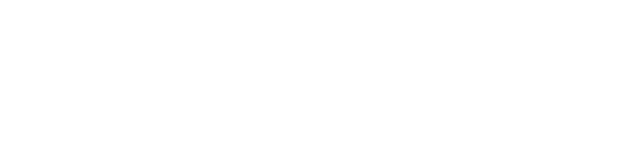
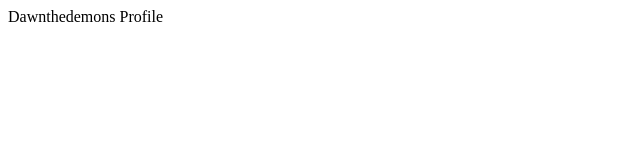
Before and after one commit to Dawnthedemon/dawnthedemon, a website: page index.html in a window 1280 px wide. Shown: the whole page, without its empty margins (0-640 px from the left). Drawn offline with Linux system fonts and the light colour scheme.

Commit message:
Update index.html

```diff
--- a/index.html
+++ b/index.html
@@ -1,3 +1,3 @@
 <title>Dawnthedemons Profile</title>
 <link rel="icon" href="./142942001.jpeg">
-<title>Dawnthedemons Profile</title>
+<header>Dawnthedemons Profile</header>
```
